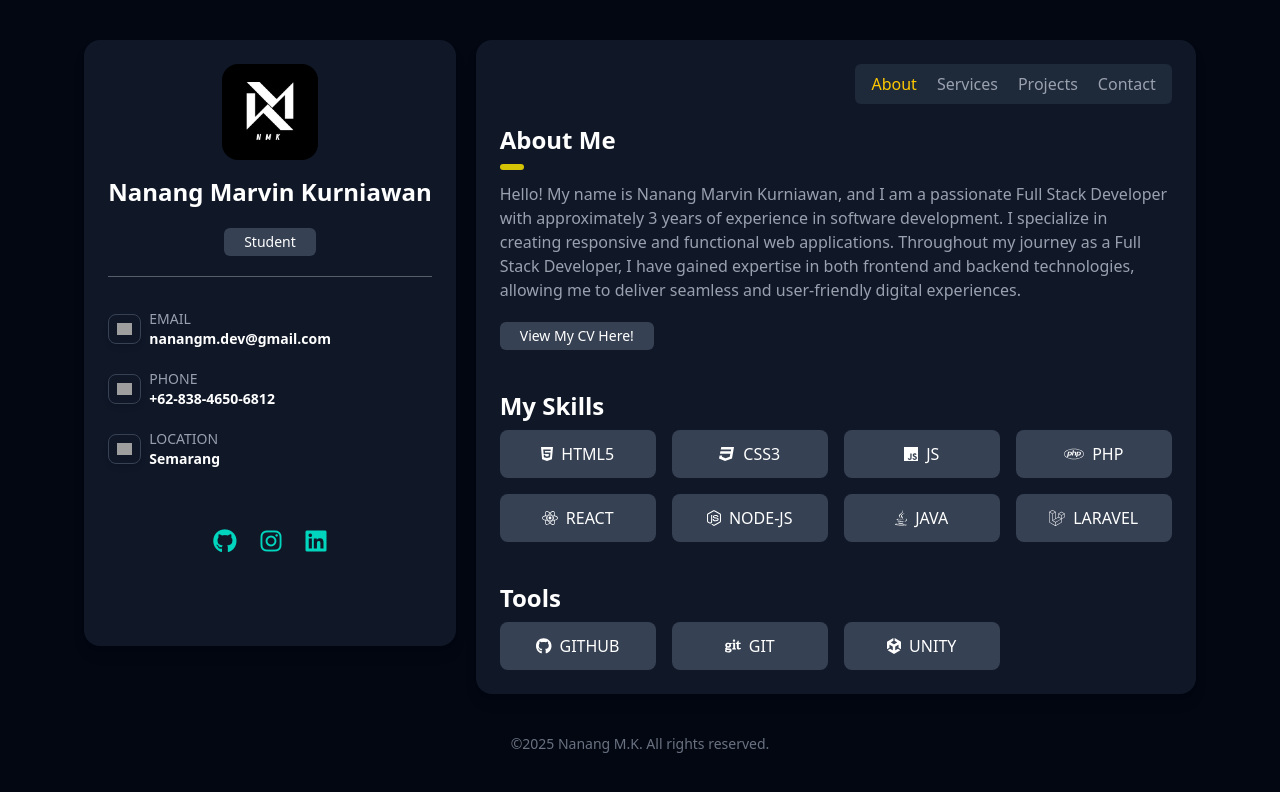
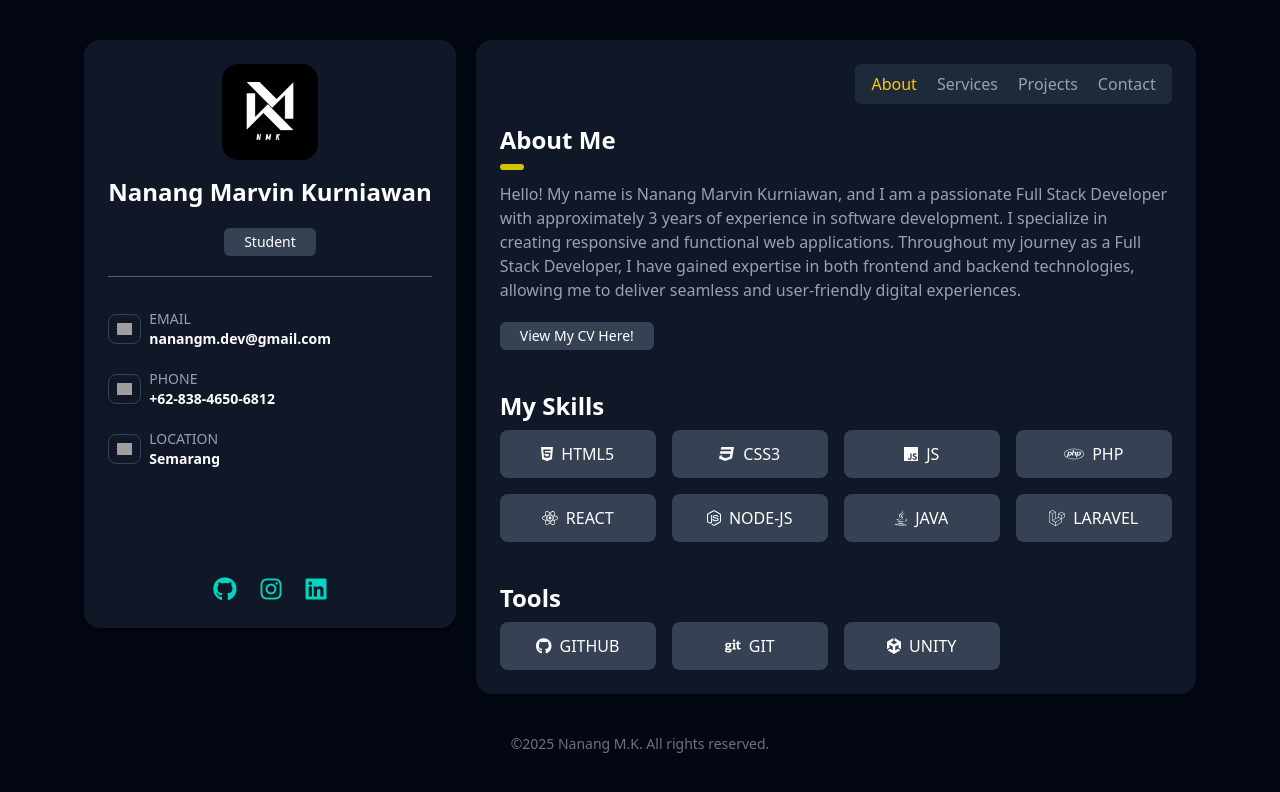
Before and after one commit to slashMK303/nanangmarvink, a React (Vite) app: page / in a window 1280 px wide. Shown: the top 792 px of the page. Built offline with nearby package versions, Linux system fonts and the light colour scheme; grey boxes are pictures that could not be loaded.

Commit message:
Fix bug in UI

```diff
--- a/src/components/Index.jsx
+++ b/src/components/Index.jsx
@@ -12,7 +12,7 @@ export default function Profile() {
         <div className="relative flex flex-col min-h-screen bg-gray-950 text-white">
             <div className="flex flex-col lg:flex-row items-start justify-center gap-5 p-5 lg:p-10">
                 {/* Profile content */}
-                <div className="card-profile bg-gray-900 p-5 lg:p-6 rounded-2xl shadow-lg text-center w-full lg:w-auto lg:h-151.5">
+                <div className="card-profile bg-gray-900 p-5 lg:p-6 rounded-2xl shadow-lg text-center w-full lg:w-auto lg:h-147">
                     <img
                         src="img/profile.jpg"
                         alt="Profile"
@@ -26,15 +26,9 @@ export default function Profile() {
                     </span>
                     <br />
 
-                    {/* <a href="https://www.cake.me/nanang-marvin" target="_blank">
-                        <span className="bg-gray-700 text-sm px-5 py-1 rounded-md mt-5 inline-block hover:cursor-pointer hover:bg-teal-400/50 active:bg-teal-400/50k">
-                            View My CV Here!
-                        </span>
-                    </a> */}
-
                     <hr className="line mx-auto mt-5" />
 
-                    <div className="text-sm text-gray-400 space-y-1 text-left mb-6">
+                    <div className="text-sm text-gray-400 space-y-1 text-left mb-26">
                         <div className="flex items-center">
                             <div className="border border-gray-700 rounded-lg shadow-md p-2 flex justify-center items-center mr-2">
                                 <img
@@ -82,7 +76,7 @@ export default function Profile() {
                         </div>
                     </div>
 
-                    <div className="flex justify-center space-x-6 mt-14 text-2xl">
+                    <div className="flex justify-center space-x-6 text-2xl">
                         <a
                             href="https://github.com/slashMK303"
                             className="text-teal-400 hover:text-teal-300"
```
